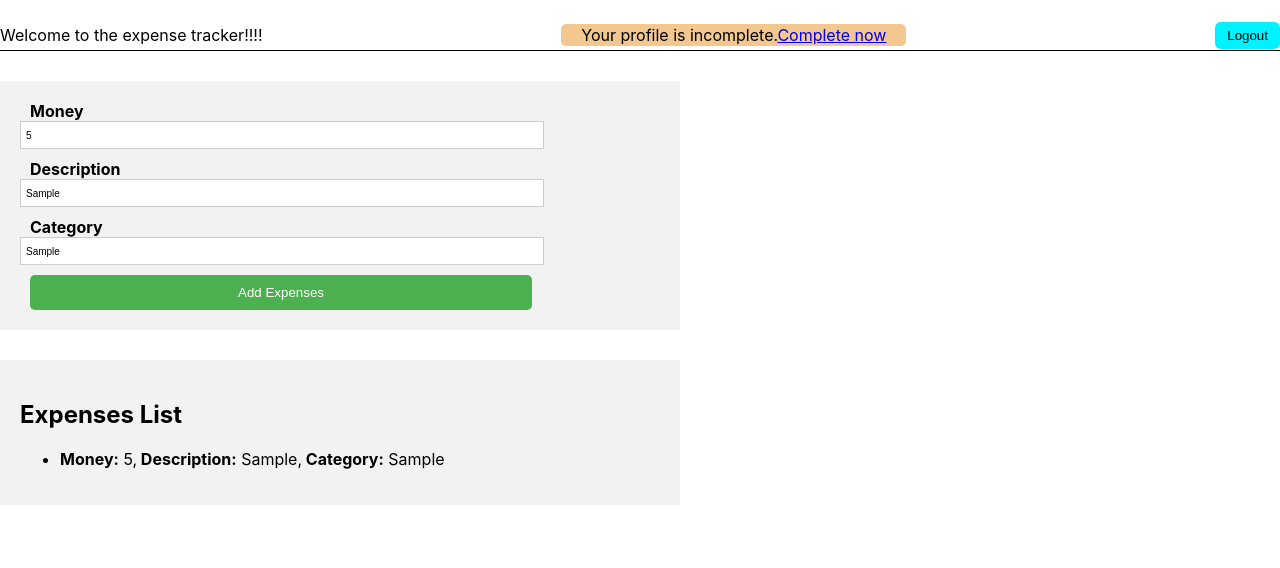
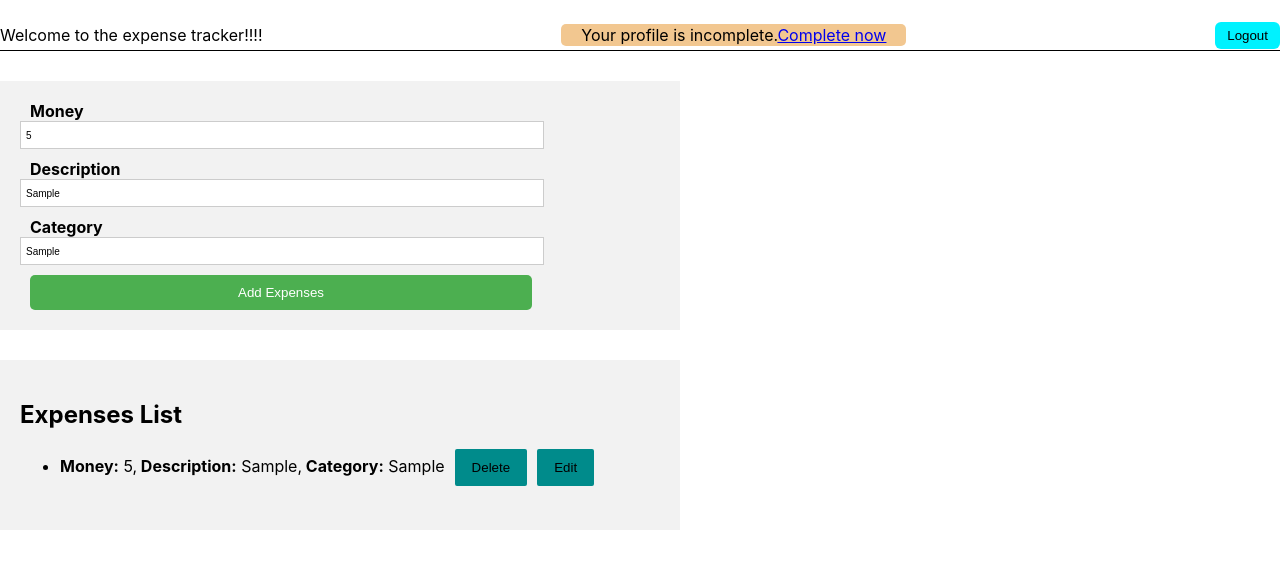
Before and after one commit to NidhiMehendale/Expense-Traker-React, a React (Create React App) app: page /welcome in a window 1280 px wide. Both pictures are taken after typing "5", "Sample", "Sample" into the empty fields and a click on the button "Add Expenses". Shown: the top 568 px of the page. Built offline with nearby package versions, Linux system fonts and the light colour scheme; no server answers.

Commit message:
Editing and Deleting Expenses

```diff
--- a/src/components/header/AddExpenses.js
+++ b/src/components/header/AddExpenses.js
@@ -1,4 +1,4 @@
-import React, { Fragment, useRef } from "react";
+import React, { Fragment, useRef, useEffect } from "react";
 import classes from "./AddExpenses.module.css";
 // import { useHistory } from "react-router-dom";
 
@@ -9,6 +9,48 @@ const AddExpenses = (props) => {
   const inputPricRef = useRef();
   const inputDesRef = useRef();
   const inputCatRef = useRef();
+
+  useEffect(() => {
+    const fetchExpensedData = async () => {
+      if (props.editingId) {
+        const response = await fetch(
+          `https://expensetracker-react-ff227-default-rtdb.firebaseio.com/expense/${props.editingId.id}.json`
+        );
+
+        const data = await response.json();
+        inputPricRef.current.value = data.money;
+        inputDesRef.current.value = data.description;
+        inputCatRef.current.value = data.category;
+      }
+    };
+
+    fetchExpensedData();
+  }, [props.editingId]);
+
+  const deleteHandler = async (id) => {
+    const response = await fetch(
+      `https://expensetracker-react-ff227-default-rtdb.firebaseio.com/expense/${id}.json`,
+      {
+        method: "DELETE",
+      }
+    )
+    const data = await response.json();
+    props.onDelete(id);
+    console.log(data);
+    console.log('delete in addexpense');
+  };
+
+  const editHandler = async (item) => {
+    const response = await fetch(
+      `https://expensetracker-react-ff227-default-rtdb.firebaseio.com/expense/${item.id}.json`
+
+    );
+    const data = await response.json();
+    props.onEdit(item);
+    console.log(data);
+    deleteHandler(item.id);
+    console.log('edit in addexpense');
+  };
 
   const submitHandler = async (event) => {
     event.preventDefault();
@@ -39,6 +81,11 @@ const AddExpenses = (props) => {
     );
     const data = await response.json();
     console.log(data);
+
+    inputPricRef.current.value='';
+    inputDesRef.current.value='';
+    inputCatRef.current.value='';
+
   };
 
   return (
@@ -72,10 +119,27 @@ const AddExpenses = (props) => {
           <h2>Expenses List</h2>
           <ul>
             {props.items.map((expense, index) => (
-              <li key={index}>
+              <li key={index} style={{marginBottom:'24px'}}>
                 <strong>Money:</strong> {expense.money},
                 <strong> Description:</strong> {expense.description},
                 <strong> Category:</strong> {expense.category}
+                <button
+                  className={classes.delete}
+                  onClick={() => {
+                    deleteHandler(expense.id);
+                  }}
+                >
+                  Delete
+                </button>
+                <button
+                  className={classes.edit}
+                  onClick={() => {
+                    editHandler(expense);
+                  }}
+                >
+                  Edit
+                </button>
+
               </li>
             ))}
           </ul>
--- a/src/components/header/AddExpenses.module.css
+++ b/src/components/header/AddExpenses.module.css
@@ -3,6 +3,7 @@
     padding: 20px;
     background-color: #f2f2f2;
     width:50%;
+
   }
   .expenses form {
     display: flex;
--- a/src/components/header/Welcome.js
+++ b/src/components/header/Welcome.js
@@ -13,8 +13,8 @@ function Welcome() {
   const storedImageUrl = localStorage.getItem("imageUrl");
   const isProfileIncomplete = storedName || storedImageUrl;
   const [items, setItems] = useState([]);
+  const [editingId, setEdit] = useState(null);
 
-  console.log(isProfileIncomplete)
 
   const logoutHandler = () => {
     localStorage.removeItem('token');
@@ -33,15 +33,13 @@ function Welcome() {
     );
 
     const data = await response.json();
-
     console.log(data);
-
     const loadedExpenses = [];
 
     for (const key in data) {
       loadedExpenses.push({
         id: key,
-        amount: data[key].amount,
+        money: data[key].money,
         description: data[key].description,
         category: data[key].category,
       });
@@ -52,6 +50,20 @@ function Welcome() {
   useEffect(() => {
     getExpense();
   }, [getExpense]);
+
+  const deleteHandler = (id) => {
+    console.log("deleted", id);
+
+    setItems((prev) => {
+      const updatedExpense = prev.filter((item) => item.id !== id)
+      return updatedExpense;
+    })
+  }
+
+  const editHandler = (id) => {
+    console.log(" recevide edited id", id);
+    setEdit(id)
+  }
 
   return (
     <Fragment>
@@ -66,7 +78,13 @@ function Welcome() {
        {isProfileIncomplete && <div>Welcome, {storedName}</div>}
        <button className={classes.logout} onClick={logoutHandler}>Logout</button>
       </div>
-      <AddExpenses onSaveData={saveExpenseDataHandler}  items={items} />
+      <AddExpenses
+         onSaveData={saveExpenseDataHandler}
+         items={items}
+         editingId={editingId}
+         onDelete={deleteHandler}
+         onEdit={editHandler}
+         />
 
     </Fragment>
   );
```
